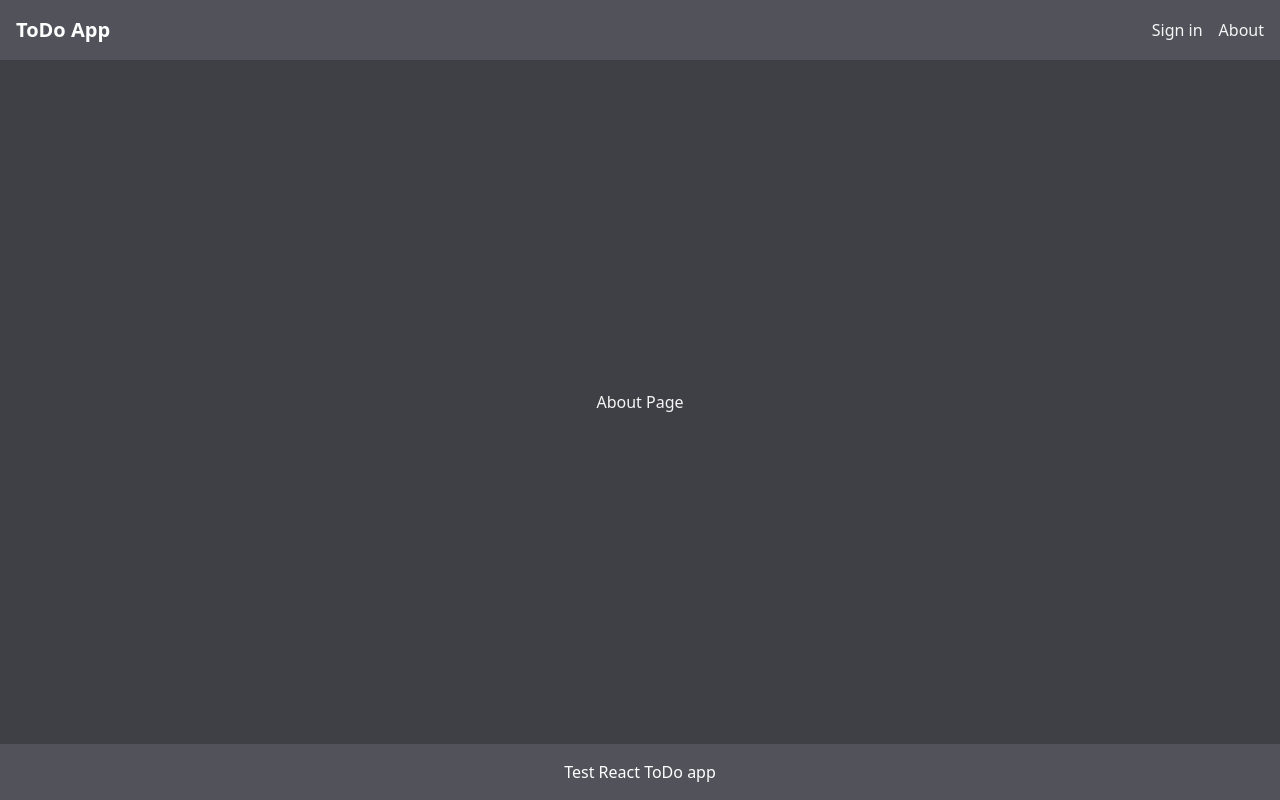
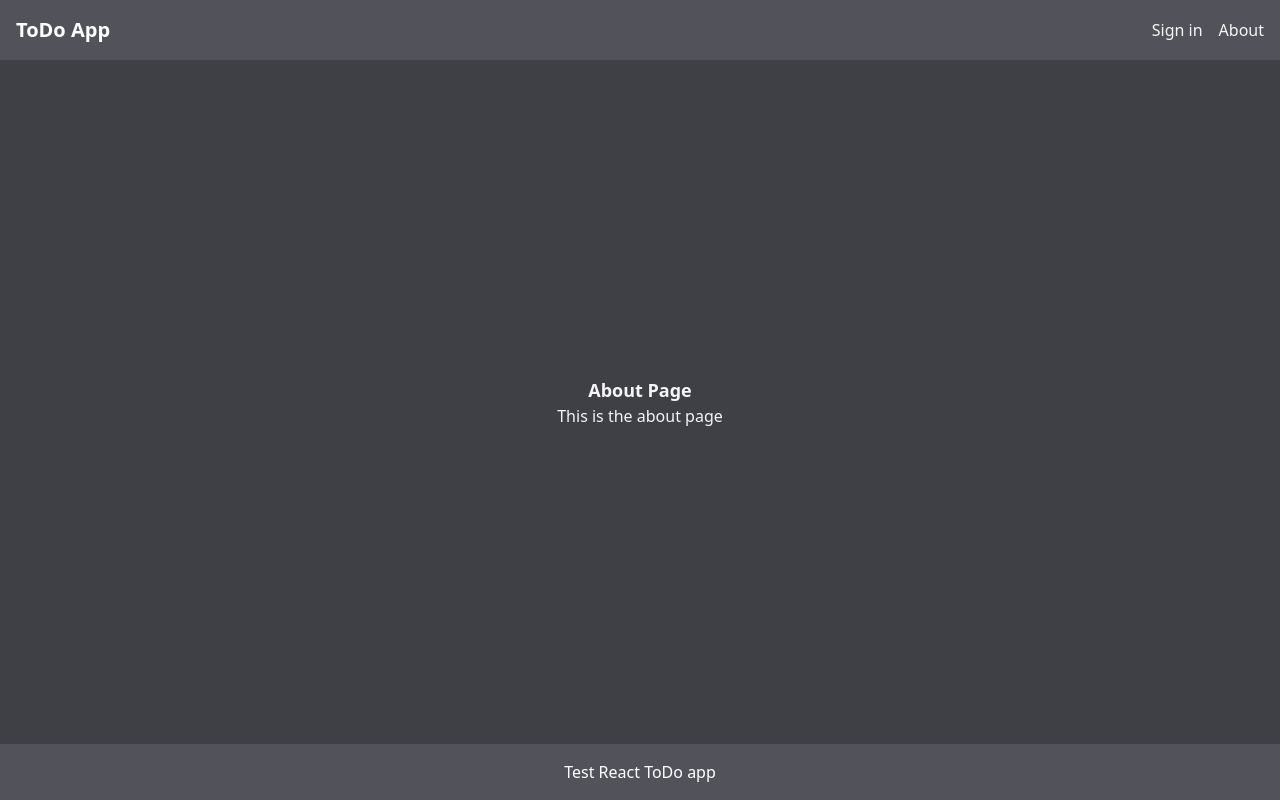
Before and after one commit to emmettcowan/todo-next, a Next.js app: page /about in a window 1280 px wide. Built offline with nearby package versions, Linux system fonts and the light colour scheme; no server answers.

Commit message:
added react icons

```diff
--- a/package.json
+++ b/package.json
@@ -9,10 +9,12 @@
     "lint": "next lint"
   },
   "dependencies": {
+    "mongodb": "^6.1.0",
     "next": "13.5.4",
     "next-auth": "^4.23.2",
     "react": "^18",
-    "react-dom": "^18"
+    "react-dom": "^18",
+    "react-icons": "^4.11.0"
   },
   "devDependencies": {
     "autoprefixer": "^10",
--- a/src/app/about/page.js
+++ b/src/app/about/page.js
@@ -2,7 +2,8 @@
 export default function About() {
   return (
     <main className="bg-zinc-700 flex  flex-col items-center p-24">
-      <h1>About Page</h1>
+      <h1 className="font-bold text-lg">About Page</h1>
+      <p className="text-center">This is the about page</p>
     </main>
   );
 }
--- a/src/components/todo/TodoItem.js
+++ b/src/components/todo/TodoItem.js
@@ -1,4 +1,5 @@
 import React from "react";
+import { RiDeleteBin6Line } from "react-icons/ri";
 
 export default function TodoItem({ entry, handleDelete }) {
   return (
@@ -9,7 +10,9 @@ export default function TodoItem({ entry, handleDelete }) {
             <li key={id} className="flex w-full">
               <p className="flex w-full">{text}</p>
               <input className="h-6 w-6 m-2" type="checkbox" name="checkbox" id="checkbox" />
-              <button className="h-6 w-6 m-2" onClick={() => handleDelete(id)}>x</button>
+              <button className="h-6 w-6 m-2" onClick={() => handleDelete(id)}>
+                <RiDeleteBin6Line size={25} color="red" />
+              </button>
             </li>
           ))}
       </ul>
```
Also changed, not shown: 1 other file (tests, documents, lock files or other folders).
